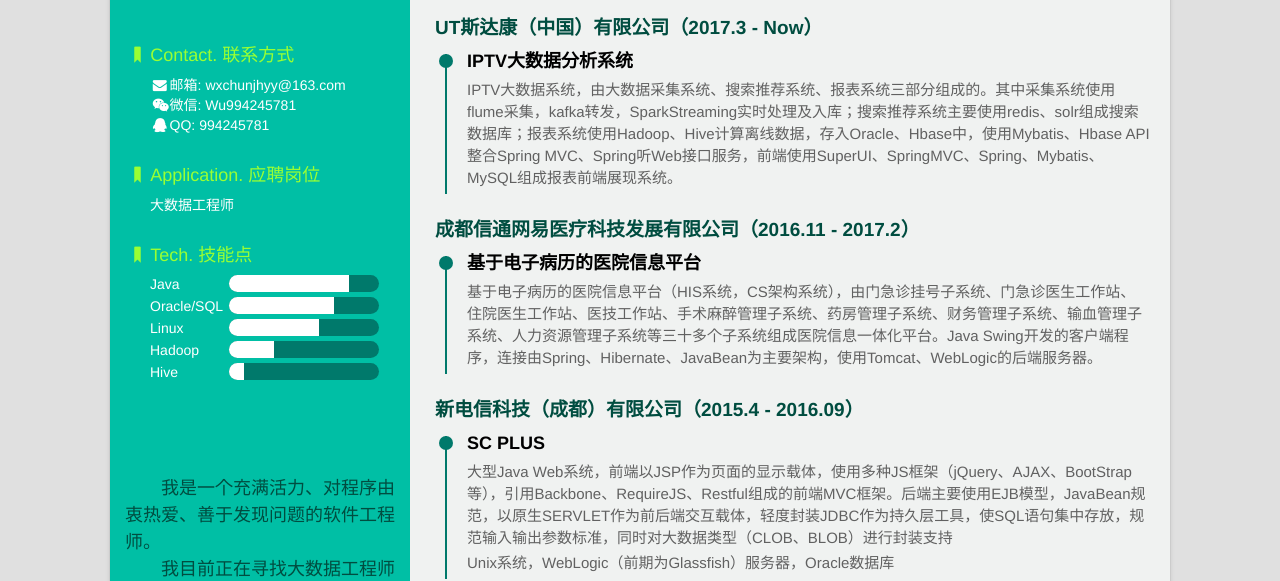
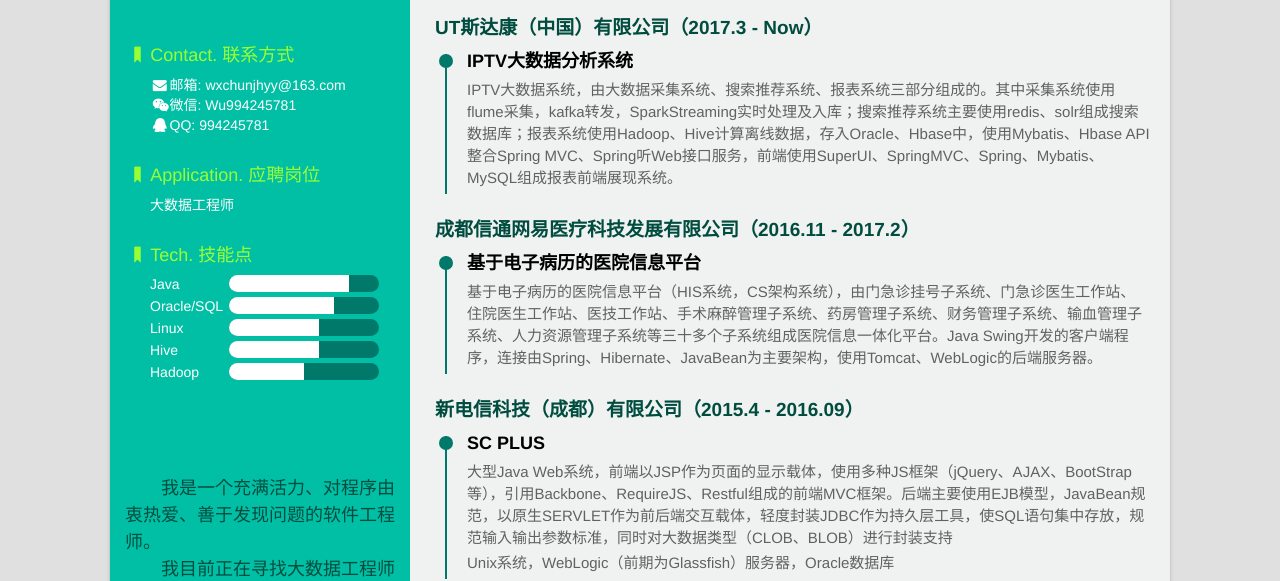
Before and after one commit to springMoon/resume, a website: page index.html in a window 1280 px wide. Shown: the part 253-834 px from the top of the page. Drawn offline with Linux system fonts and the light colour scheme.

Commit message:
update profile

```diff
--- a/index.html
+++ b/index.html
@@ -75,15 +75,15 @@
                         </div>
                     </dd>
                     <dd>
-                        <div class="skill-name">Hadoop</div>
+                        <div class="skill-name">Hive</div>
                         <div class="skill-bar-wrap">
-                            <div class="skill-bar" style="width: 30%"></div>
+                            <div class="skill-bar" style="width: 60%"></div>
                         </div>
                     </dd>
                     <dd>
-                        <div class="skill-name">Hive</div>
+                        <div class="skill-name">Hadoop</div>
                         <div class="skill-bar-wrap">
-                            <div class="skill-bar" style="width: 10%"></div>
+                            <div class="skill-bar" style="width: 50%"></div>
                         </div>
                     </dd>
 
```
